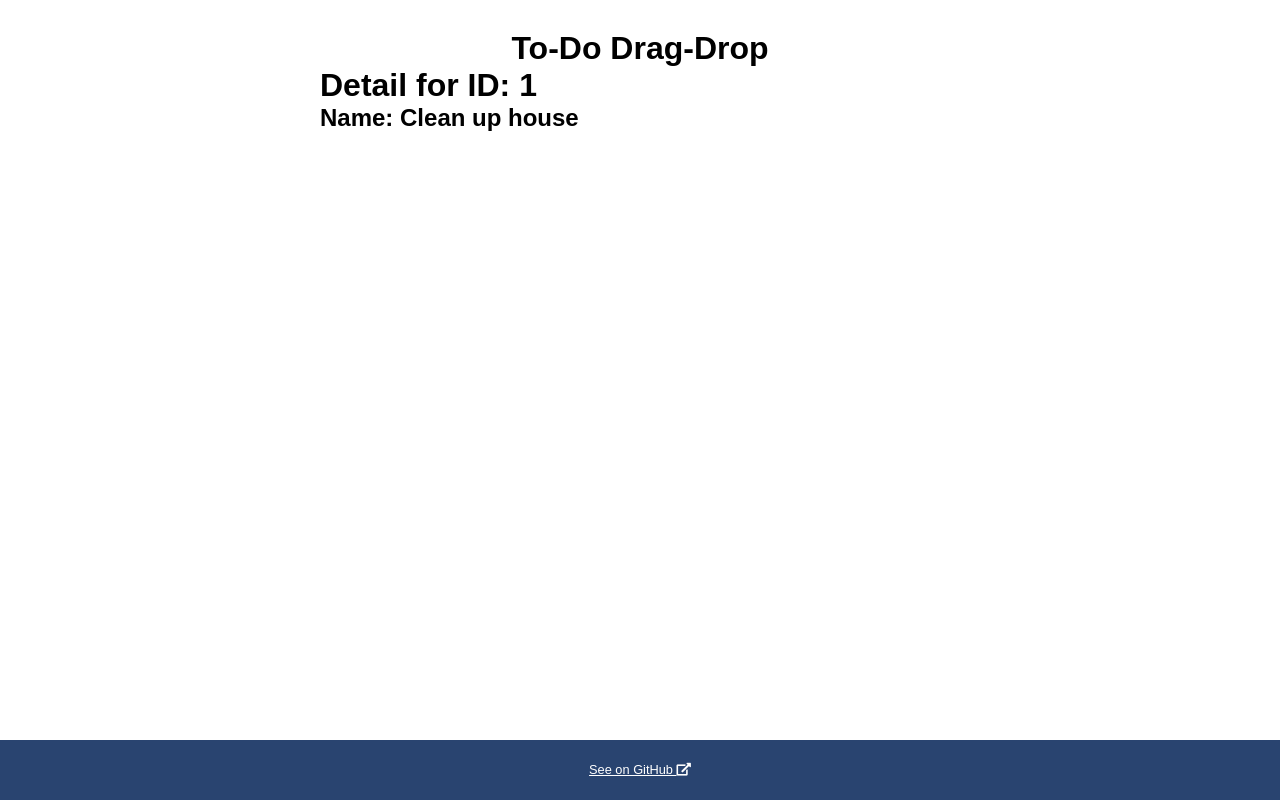
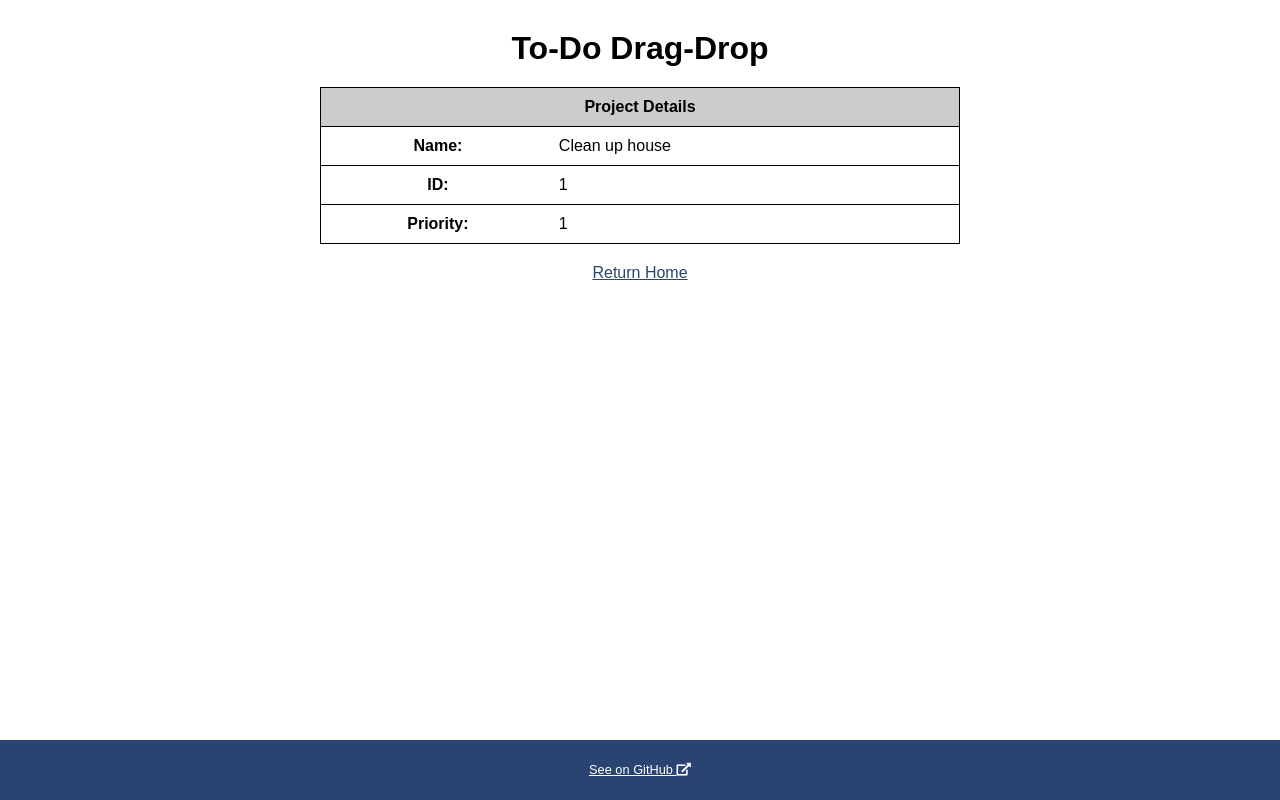
Before and after one commit to siuangie91/react-dragdrop, a React (Create React App) app: page /detail/1 in a window 1280 px wide. Built offline with nearby package versions, Linux system fonts and the light colour scheme; the HTML template or start-up script is replaced by a standard one.

Commit message:
built routes

```diff
--- a/public/style.css
+++ b/public/style.css
@@ -261,6 +261,33 @@ header {
 	right: 10px;
 }
 
+.home-link {
+	display: block;
+	margin-top: 20px;
+	text-align: center;
+	color: #294470;
+}
+
+#detail {
+	margin-top: 20px;
+}
+
+#detail table {
+	width: 100%;
+	border: 1px solid #000;
+	border-collapse: collapse;
+}
+
+#detail table th,
+#detail table td {
+	padding: 10px 4px;
+	border-bottom: 1px solid #000;
+}
+
+#detail table thead {
+	background: #ccc;
+}
+
 #not-found {
 	margin-top: 20px;
 	text-align: center;
@@ -270,9 +297,3 @@ header {
 	color: #ff0000;
 	font-size: 3.5rem;
 }
-
-#not-found a {
-	display: block;
-	margin-top: 20px;
-	color: #294470;
-}
--- a/src/App.js
+++ b/src/App.js
@@ -3,17 +3,20 @@ import { Router } from '@reach/router';
 import Projects from './pages/Projects';
 import Detail from './pages/Detail';
 import NotFound from './pages/NotFound';
+import ProjectContextProvider from './context/ProjectContextProvider';
 
 const App = () => (
   <div className="App">
     <header>
       <h1>To-Do Drag-Drop</h1>
     </header>
-    <Router>
-      <Projects path="/" />
-      <Detail path="/detail/:id" />
-      <NotFound default />
-    </Router>
+    <ProjectContextProvider>
+      <Router>
+        <Projects path="/" />
+        <Detail path="/detail/:id" />
+        <NotFound default />
+      </Router>
+    </ProjectContextProvider>
   </div>
 );
 
--- /dev/null
+++ b/src/components/ProjectDetails.js
@@ -0,0 +1,49 @@
+import React, { Component } from 'react';
+import ProjectContext from '../context/ProjectContext';
+import HomeLink from './_shared/HomeLink';
+
+class ProjectDetails extends Component {
+  static contextType = ProjectContext;
+
+  render() {
+    return (
+      <ProjectContext.Consumer name="ProjectContextConsumer.Detail">
+        {
+          value => {
+            const project = value.projectsData.find(item => item.id === +this.props.projectId);
+
+            return (
+              <section id="detail">
+                <table>
+                  <thead>
+                    <tr>
+                      <th colSpan="2">Project Details</th>
+                    </tr>
+                  </thead>
+                  <tbody>
+                    <tr>
+                      <th>Name:</th>
+                      <td>{project.name}</td>
+                    </tr>
+                    <tr>
+                      <th>ID:</th>
+                      <td>{this.props.projectId}</td>
+                    </tr>
+                    <tr>
+                      <th>Priority:</th>
+                      <td>{value.projectsData.indexOf(project) + 1}</td>
+                    </tr>
+                  </tbody>
+                </table>
+
+                <HomeLink />
+              </section>
+            );
+          }
+        }
+      </ProjectContext.Consumer>
+    );
+  }
+}
+
+export default ProjectDetails;
--- a/src/components/ProjectsContainer.js
+++ b/src/components/ProjectsContainer.js
@@ -145,7 +145,7 @@ class ProjectsContainer extends Component {
 	}
 
   render() {
-		logMsg('ProjectsContainer this.context', this.context);
+		// logMsg('ProjectsContainer this.context', this.context);
   	return (
   		<ProjectContext.Consumer name="ProjectContextConsumer.ProjectsContainer">
   			{
--- /dev/null
+++ b/src/components/_shared/HomeLink.js
@@ -0,0 +1,8 @@
+import React from 'react';
+import { Link } from '@reach/router';
+
+const HomeLink = () => (
+  <Link className="home-link" to="/">Return Home</Link>
+);
+
+export default HomeLink;
--- a/src/context/ProjectContextProvider.js
+++ b/src/context/ProjectContextProvider.js
@@ -1,9 +1,6 @@
 import React, { Component } from 'react';
-
 import ProjectContext from './ProjectContext';
-
 import projectsData from '../data/projects.json';
-
 import {logMsg} from '../helpers';
 
 class ProjectContextProvider extends Component {
--- a/src/pages/Detail.js
+++ b/src/pages/Detail.js
@@ -1,37 +1,35 @@
 import React, { Component, Fragment } from 'react';
+import ProjectDetails from '../components/ProjectDetails';
+import NotFound from './NotFound';
 import ProjectContext from '../context/ProjectContext';
-import ProjectContextProvider from '../context/ProjectContextProvider';
-import NotFound from './NotFound';
+// import { logMsg } from '../helpers';
 
 class Detail extends Component {
   static contextType = ProjectContext;
 
   render() {
-    return (
-      <ProjectContextProvider>
-        <ProjectContext.Consumer name="ProjectContextConsumer.Detail">
-          {
-            value => {
+    // logMsg('Detail contextType', this.context);
 
-              const project = value.projectsData.find(item => item.id === +this.props.id);
+    let projectId;
+    if(this.props.id) {
+      const foundItem = this.context.projectsData.find(item => item.id === +this.props.id);
+
+      if(foundItem) {
+        projectId = foundItem.id;
+      }
+    }
 
     return (
+      (
         <Fragment>
           {
-                    project ?
-                      <Fragment>
-                        <h1>Detail for ID: {this.props.id}</h1>
-                        <h2>Name: {project.name}</h2>
-                      </Fragment>
+            projectId ?
+              <ProjectDetails projectId={projectId}/>
               :
               <NotFound />
           }
         </Fragment>
-              );
-            }
-          }
-        </ProjectContext.Consumer>
-      </ProjectContextProvider>
+      )
     )
   }
 };
--- a/src/pages/NotFound.js
+++ b/src/pages/NotFound.js
@@ -1,11 +1,11 @@
 import React from 'react';
-import { Link } from '@reach/router';
+import HomeLink from '../components/_shared/HomeLink';
 
 const NotFound = () => (
   <section id="not-found">
     <h1><i className="far fa-flushed"></i></h1>
     <h2>Oh no! This page doesn't exist!</h2>
-    <Link to="/">Return Home</Link>
+    <HomeLink />
   </section>
 );
 
--- a/src/pages/Projects.js
+++ b/src/pages/Projects.js
@@ -1,15 +1,10 @@
 import React, { Component, Fragment } from 'react';
-
-import ProjectContextProvider from '../context/ProjectContextProvider';
 import ProjectsContainer from '../components/ProjectsContainer';
 import ProjectInput from '../components/ProjectInput';
 import MobileOverlay from '../components/MobileOverlay';
-
 import {isTouchDevice, logMsg} from '../helpers';
-import ProjectContext from '../context/ProjectContext';
 
 class Projects extends Component {
-  static contextType = ProjectContext;
 
   render() {
     logMsg('isTouchDevice', isTouchDevice);
@@ -21,10 +16,12 @@ class Projects extends Component {
             <MobileOverlay />
             : ""
         }
-        <ProjectContextProvider>
+        {/* <ProjectContextProvider> */}
+        <Fragment>
           <ProjectInput />
           <ProjectsContainer />
-        </ProjectContextProvider>
+        </Fragment>
+        {/* </ProjectContextProvider> */}
       </Fragment>
     );
   }
```
Also changed, not shown: 1 other file (tests, documents, lock files or other folders). Lines whose indentation alone changed are shown as unchanged.
